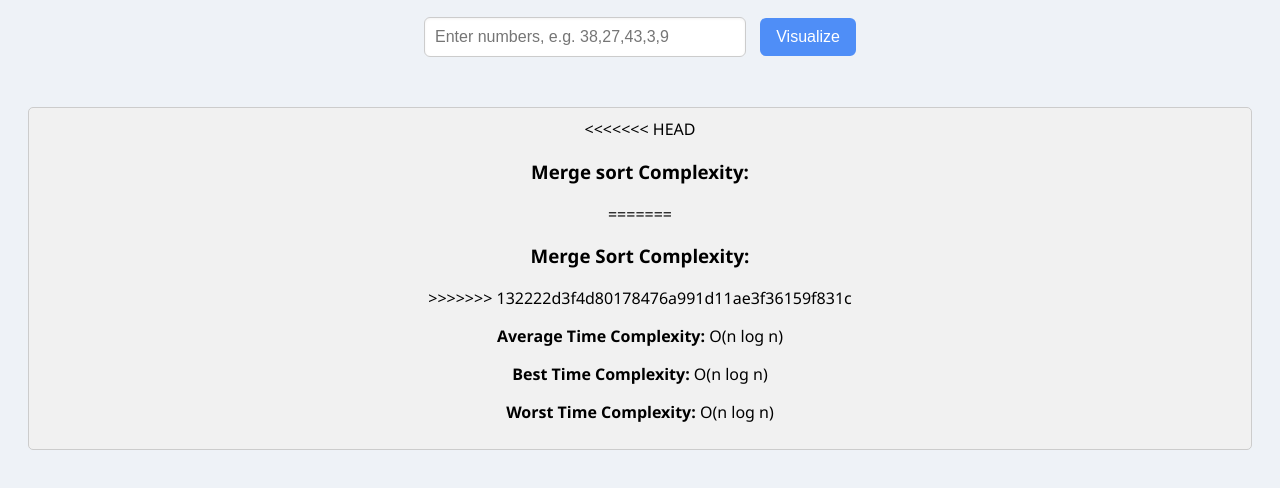
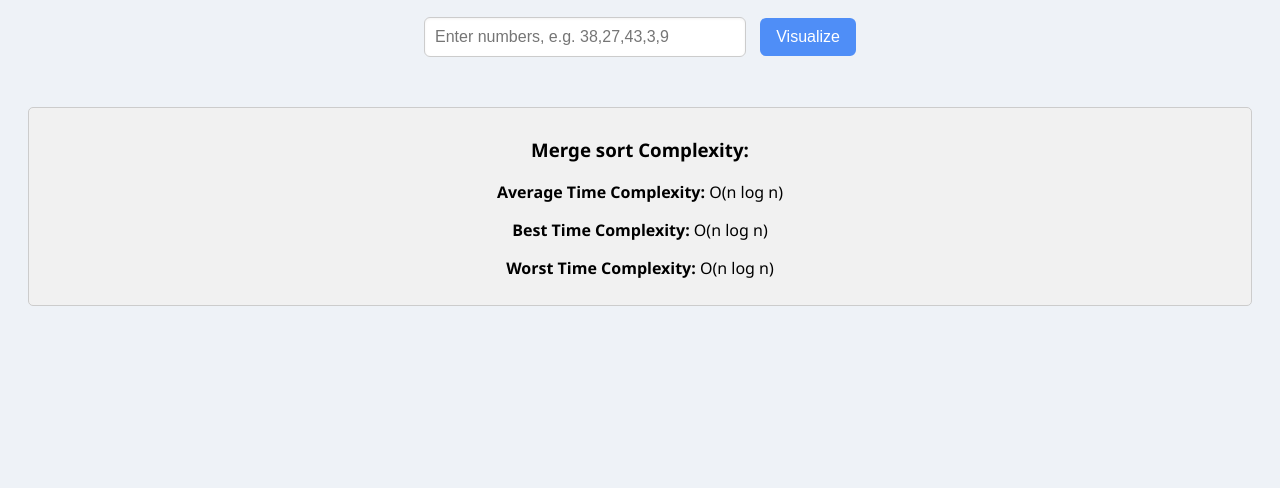
Before and after one commit to yoyox2003/Algorithms_project_uni, a plain HTML site: page merge_sort.html in a window 1280 px wide. Shown: the part 112-600 px from the top of the page. Drawn offline with Linux system fonts and the light colour scheme.

```diff
--- a/merge_sort.html
+++ b/merge_sort.html
@@ -102,11 +102,7 @@
     <div id="tree" class="tree"></div>
 
     <div id="complexityInfo">
-<<<<<<< HEAD
         <h3>Merge sort Complexity:</h3>
-=======
-        <h3>Merge Sort Complexity:</h3>
->>>>>>> 132222d3f4d80178476a991d11ae3f36159f831c
         <p><strong>Average Time Complexity:</strong> O(n log n)</p>
         <p><strong>Best Time Complexity:</strong> O(n log n)</p>
         <p><strong>Worst Time Complexity:</strong> O(n log n)</p>
@@ -241,7 +237,7 @@
 
             mergeSortTree(inputArray);
 
-            await renderTree(); // Wait for the animation to finish
+            await renderTree();
         }
     </script>
 
```
